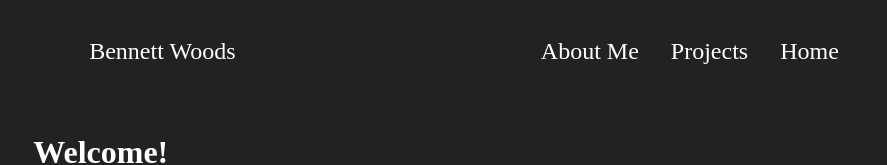
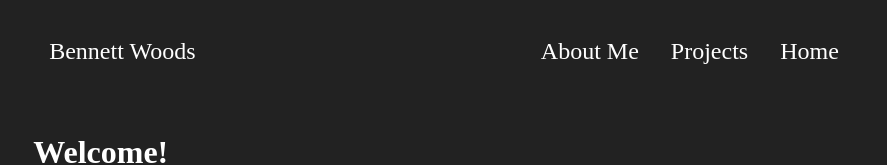
Before and after one commit to Woodsii/Woodsii.github.io, a plain HTML site: page index.html in a window 1280 px wide. Shown: the top 165 px of the page, without its empty margins (196-1083 px from the left). Drawn offline with nearby package versions, Linux system fonts and the light colour scheme; no server answers; a web font is replaced by a local one.

Commit message:
Remove padding

```diff
--- a/css/main.css
+++ b/css/main.css
@@ -38,6 +38,7 @@
     background-color: #222222;;
     font-size: 24px;
     font-weight: 400;
+    padding: 0px 0px
   }
 
   .nav-ul li{
```
